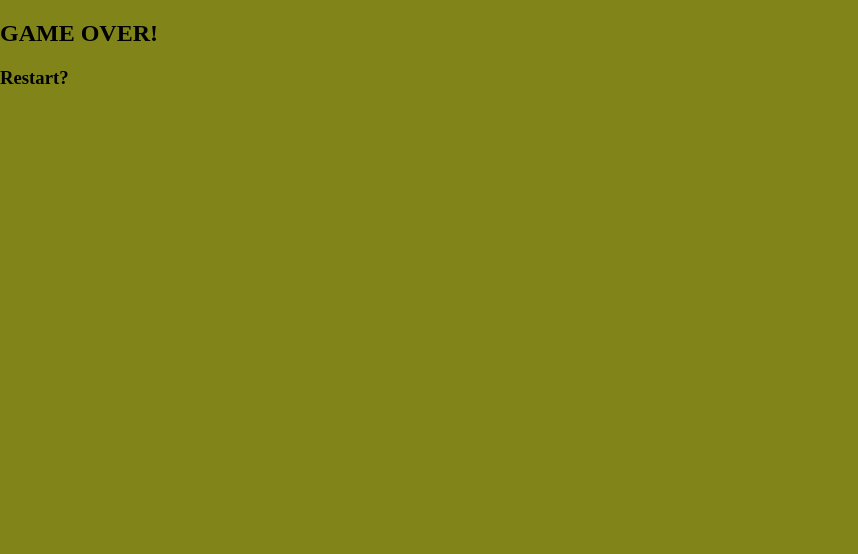
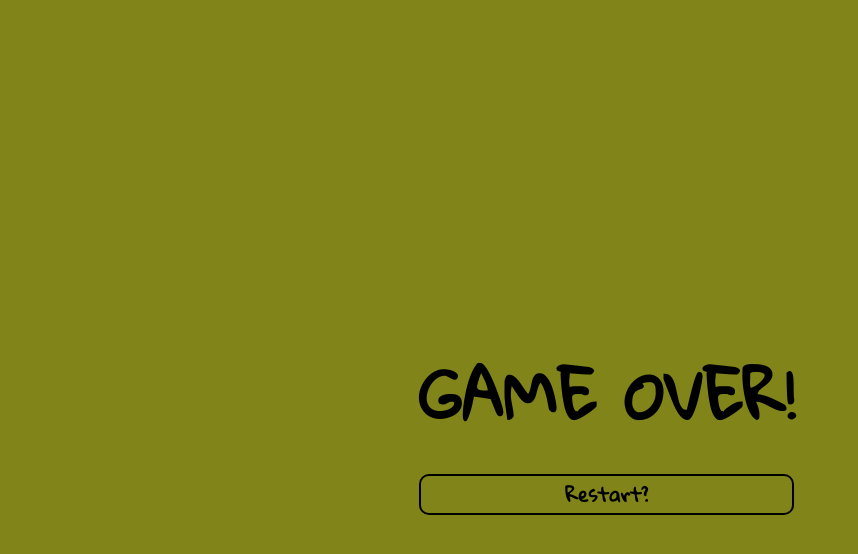
Before and after one commit to KaelenJuntilla/Snake-KaelenJ, a plain HTML site: page public_html/index.html in a window 1280 px wide. Shown: the whole page, without its empty margins (0-858 px from the left). Drawn offline with Linux system fonts and the light colour scheme.

Commit message:
16th push

```diff
--- a/public_html/Css/Style.css
+++ b/public_html/Css/Style.css
@@ -11,3 +11,23 @@ body {
     position: absolute;
     visibility: hidden;
 }
+
+h1, h3 {
+    font-family: 'Gloria Hallelujah', cursive;
+    text-align: center;
+}
+
+.title {
+    font-size: 62px;
+    margin-bottom: 0px;
+    margin-top: 0px;
+}
+
+#restartButton {
+    border: 2px solid black;
+    border-radius: 10px;
+}
+
+#restartButton:hover {
+    background-color:darkolivegreen;
+}
--- a/public_html/Js/Snake.js
+++ b/public_html/Js/Snake.js
@@ -16,6 +16,7 @@ var screenHeight;
 
 var gameState;
 var gameOverMenu;
+var restartButton;
 
 /*-----------------------------------------------------------------------------
  * Executing Game Code
@@ -42,6 +43,10 @@ function gameInitialize(){
     document.addEventListener("keydown", keyboardHandler);
 
     gameOverMenu = document.getElementById("gameOver");
+    centerMenuPosition(gameOverMenu);
+
+    restartButton = document.getElementById("restartButton");
+    restartButton.addEventListener("click", gameRestart);
 
     setState("PLAY");
 }
@@ -58,6 +63,12 @@ function gameLoop() {
 function gameDraw() {
    context.fillStyle = "rgb(129, 133, 25)";
    context.fillRect(0, 0, screenWidth, screenHeight);
+}
+
+function gameRestart() {
+    snakeInitialize();
+    foodInitialize();
+    setState("PLAY");
 }
 
 function snakeInitialize() {
@@ -193,8 +204,18 @@ function setState(state) {
     showMenu(state);
 }
 
+/*
+ * ----------------------------------------------------------------------------
+ * Menu Functions
+ * ----------------------------------------------------------------------------
+ */
+
 function displayMenu(menu) {
     menu.style.visibility = "visible";
+}
+
+function hideMenu(menu) {
+    menu.style.visibility = "hidden";
 }
 
 function showMenu(state) {
@@ -202,3 +223,8 @@ function showMenu(state) {
         displayMenu(gameOverMenu);
     }
 }
+
+function centerMenuPosition(menu) {
+    menu.style.top = (screenHeight / 2) - (menu.offsetHeight / 2) + "px";
+    menu.style.left = (screenWidth / 2) - (menu.offsetWidth / 2) + "px";
+}
--- a/public_html/index.html
+++ b/public_html/index.html
@@ -9,6 +9,7 @@ and open the template in the editor.
         <title>Kaelen Juntilla - Snake Js</title>
         <meta charset="UTF-8">
         <meta name="viewport" content="width=device-width, initial-scale=1.0">
+        <link href='http://fonts.googleapis.com/css?family=Gloria+Hallelujah' rel='stylesheet' type='text/css'>
         <link rel="stylesheet" type="text/Css" href="Css/style.css">
     </head>
     <body>
```
